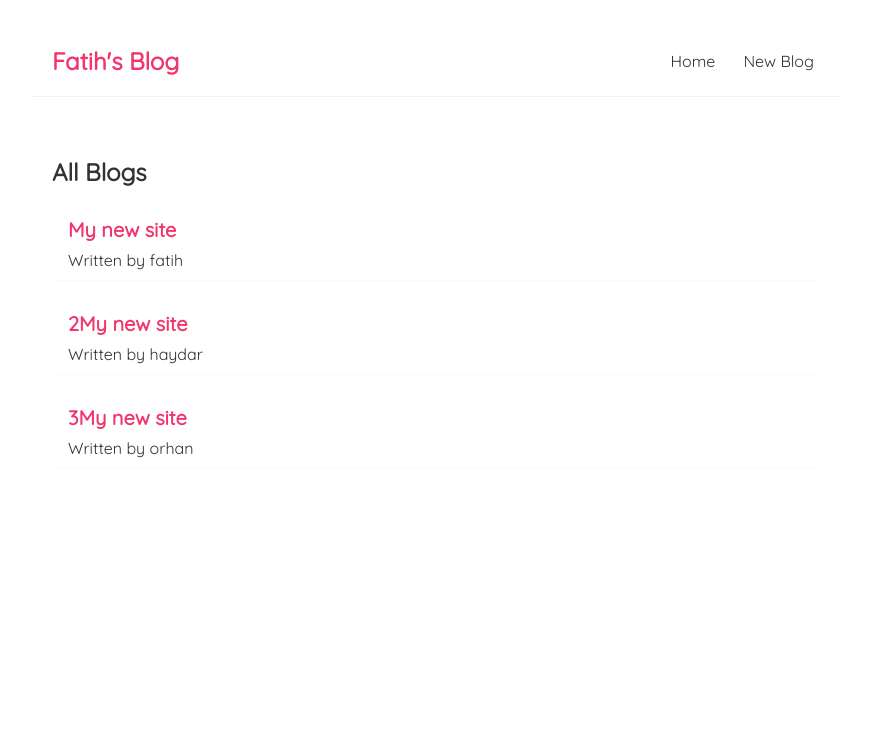
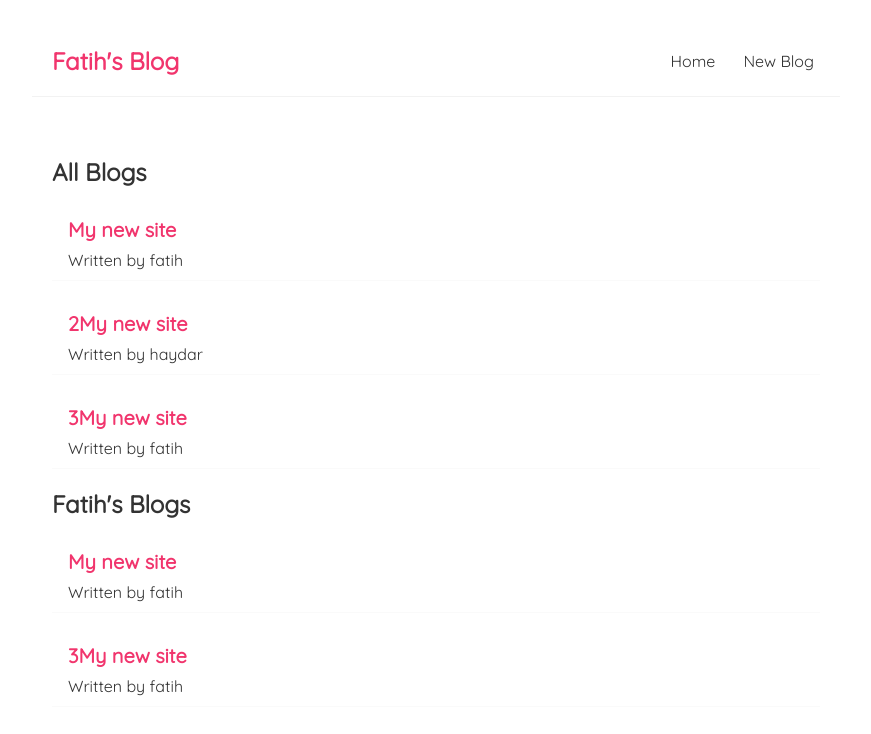
Before and after one commit to mfcandan/react-blog, a React (Create React App) app: page / in a window 1280 px wide. Shown: the top 734 px of the page, without its empty margins (204-1075 px from the left). Built offline with nearby package versions, Linux system fonts and the light colour scheme; the HTML template or start-up script is replaced by a standard one.

Commit message:
filter() added

```diff
--- a/src/Home.js
+++ b/src/Home.js
@@ -5,12 +5,13 @@ const Home = () => {
     const [blogs, setBlogs] = useState([
         {title: 'My new site', body: 'lorem ipsum dolor', author:'fatih', id:1},
         {title: '2My new site', body: 'lorem ipsum dolor', author:'haydar', id:2},
-        {title: '3My new site', body: 'lorem ipsum dolor', author:'orhan', id:3}
+        {title: '3My new site', body: 'lorem ipsum dolor', author:'fatih', id:3}
     ])
 
     return (
         <div className="home">
             <BlogList blogs={blogs} title="All Blogs" />
+            <BlogList blogs={blogs.filter((blog) => blog.author === 'fatih')} title="Fatih's Blogs" />
         </div>
      );
 }
```
